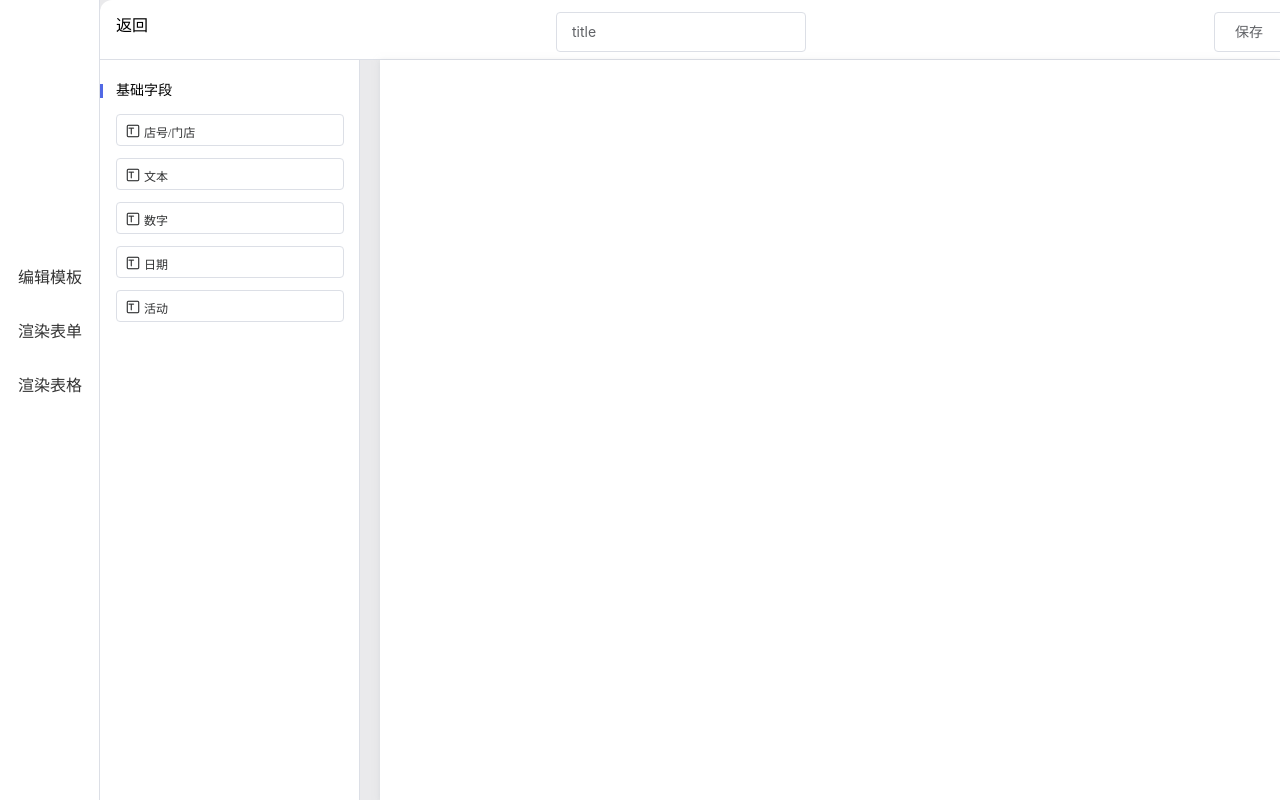
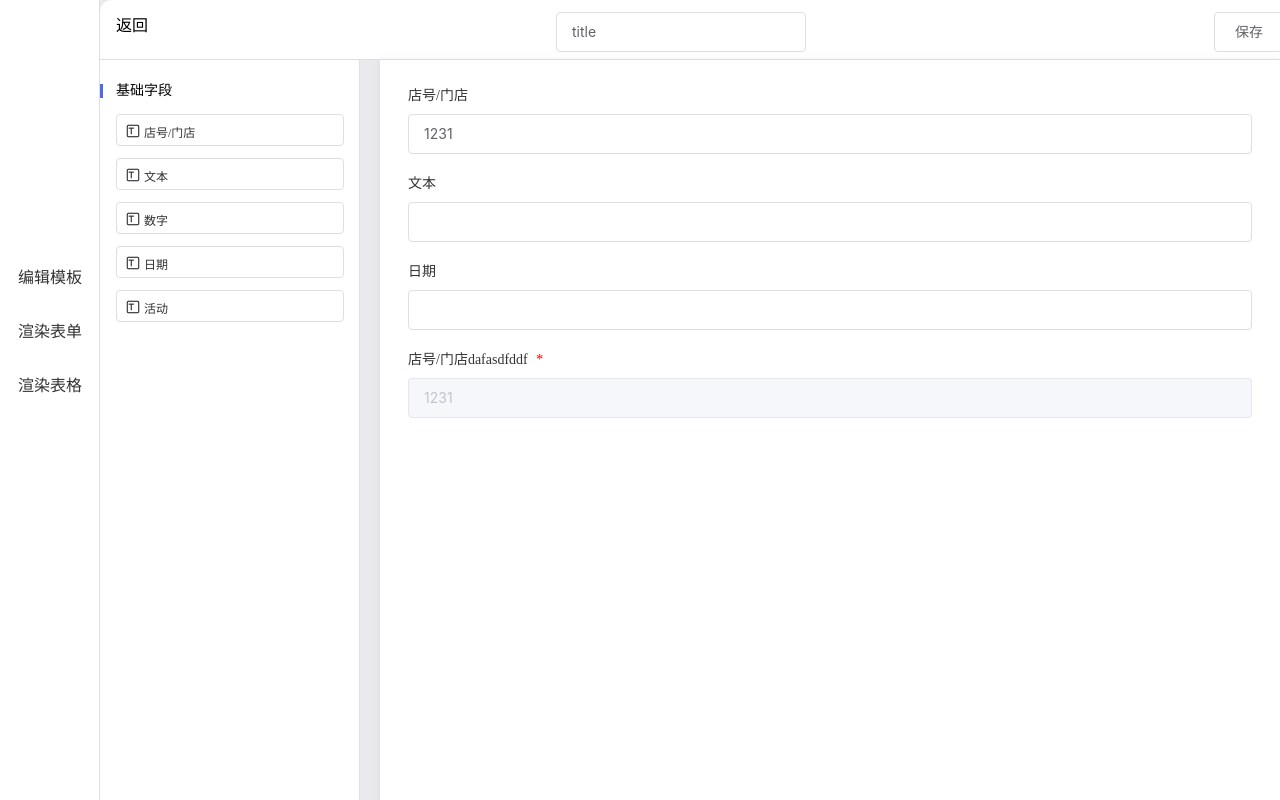
Before and after one commit to cloudtrek-cn/auto-form-core, a Vue app: page / in a window 1280 px wide. Built offline with nearby package versions, Linux system fonts and the light colour scheme.

Commit message:
k0a1a/feat/-:0.3.1版本

```diff
--- a/examples/views/Construct.vue
+++ b/examples/views/Construct.vue
@@ -2,6 +2,7 @@
     <div class="construct-page">
         <auto-construct
             ref="autoConstruct"
+            :initData="initData"
             :components-list="componentsList"
             :components-library="componentsLibrary"
             :title="title"
@@ -131,11 +132,102 @@ export default class Construct extends Vue {
             ],
         },
     ];
+    public initData = {
+        title: "title",
+        field: [
+            {
+                id: "el-19572d6a-05af-4b59-b08e-9c32b16fdb29",
+                title: "店号/门店",
+                placeholder: "请输入",
+                isFilter: false,
+                required: false,
+                props: {
+                    value: {
+                        type: "input",
+                        name: "默认内容",
+                        value: "1231",
+                        required: true,
+                    },
+                    disabled: {
+                        type: "switch",
+                        name: "是否禁用",
+                        value: false,
+                        required: true,
+                    },
+                    render: {
+                        type: "render",
+                        name: "自定义组件",
+                        render: "Input",
+                        value: "value",
+                        required: true,
+                    },
+                },
+                elTemplateName: "店号/门店",
+            },
+            {
+                id: "el-a65f067f-a9af-41b2-936e-df9eb4c047e9",
+                title: "文本",
+                isFilter: false,
+                required: false,
+                props: {
+                    value: {
+                        type: "input",
+                        name: "默认内容",
+                        value: "",
+                        required: true,
+                    },
+                    disabled: {
+                        type: "switch",
+                        name: "是否禁用",
+                        value: false,
+                        required: true,
+                    },
+                },
+                elTemplateName: "text",
+            },
+            {
+                id: "el-0b6fb673-91c2-4990-8b3f-8870c4ca86b2",
+                title: "日期",
+                isFilter: false,
+                required: false,
+                elTemplateName: "date",
+            },
+            {
+                id: "el-abcbdc54-e3e5-4201-ac08-6cabf12c043c",
+                title: "店号/门店dafasdfddf",
+                placeholder: "请输入32222222222222222",
+                isFilter: false,
+                required: true,
+                props: {
+                    value: {
+                        type: "input",
+                        name: "默认内容",
+                        value: "1231",
+                        required: true,
+                    },
+                    disabled: {
+                        type: "switch",
+                        name: "是否禁用",
+                        value: true,
+                        required: true,
+                    },
+                    render: {
+                        type: "render",
+                        name: "自定义组件",
+                        render: "Input",
+                        value: "value",
+                        required: true,
+                    },
+                },
+                elTemplateName: "店号/门店",
+            },
+        ],
+    };
     save() {
         const data = (
             this.$refs["autoConstruct"] as typeof AutoForm.Construct.prototype
         ).save();
-        console.log(data);
+        console.log(JSON.stringify(data));
     }
 }
 </script>
--- a/package.json
+++ b/package.json
@@ -1,6 +1,6 @@
 {
     "name": "@cloudtrek/auto-form",
-    "version": "0.2.4",
+    "version": "0.3.1",
     "main": "lib/index.umd.min.js",
     "scripts": {
         "serve": "vue-cli-service serve",
@@ -8,7 +8,8 @@
         "test:e2e": "vue-cli-service test:e2e",
         "lint": "vue-cli-service lint",
         "fix": "vue-cli-service lint --fix",
-        "lib": "vue-cli-service build --target lib --name index --dest lib packages/index.ts"
+        "lib": "vue-cli-service build --target lib --name index --dest lib packages/index.ts",
+        "push": "yarn lib && git add lib && npm publish --registry https://cnpm.c2star.com"
     },
     "typings": "types/index.d.ts",
     "files": [
--- a/packages/Construct/index.ts
+++ b/packages/Construct/index.ts
@@ -1,7 +1,6 @@
 /* eslint-disable @typescript-eslint/no-explicit-any */
 import Construct from "./src/construct.vue";
 Construct.install = (app: any): void => {
-    console.log(app);
     app.component(Construct.name, Construct);
 };
 
--- a/packages/Construct/src/construct.vue
+++ b/packages/Construct/src/construct.vue
@@ -160,9 +160,56 @@ export default class AutoConstruct extends Vue {
     @Prop({ type: Object, default: null }) public componentsLibrary!: {
         [key: string]: Vue.VNode;
     };
+    @Prop({ type: Object, default: null }) public initData!: {
+        title: string;
+        field: AutoConstruct.elAttribute[];
+    };
     mounted() {
-        // console.log(this.componentsLibrary);
+        this.setComponentsListObj();
+        this.setValue();
     }
+    setValue() {
+        if (!this.initData) {
+            return;
+        }
+        const field = this.initData.field;
+        for (const index in field) {
+            const item = field[index];
+            const { props, placeholder, title, isFilter, required, id } = item;
+            const elTemplateName = item.elTemplateName;
+            if (this.componentsListObj[elTemplateName]) {
+                let el = this.cloneElement({
+                    ...this.componentsListObj[elTemplateName],
+                    id,
+                });
+                el.placeholder = placeholder;
+                el.props = props;
+                el.title = title;
+                el.required = required;
+                el.isFilter = isFilter;
+                this.elements.push(el);
+                this.interfaceObj[id].props = props;
+                this.interfaceObj[id].title = title;
+                this.interfaceObj[id].isFilter = isFilter;
+                this.interfaceObj[id].required = required;
+                this.interfaceObj[id].placeholder = placeholder;
+            }
+        }
+    }
+    private componentsListObj: {
+        [key: string]: AutoConstruct.elementItem;
+    } = {};
+    setComponentsListObj() {
+        this.componentsList.forEach((list) => {
+            list.list.forEach((item) => {
+                this.componentsListObj = {
+                    ...this.componentsListObj,
+                    [item.name]: item,
+                };
+            });
+        });
+    }
+
     /**
      * 组件列表
      * 作用：
@@ -197,14 +244,15 @@ export default class AutoConstruct extends Vue {
     }
     // 复制组件, 增加组件id，增加属性
     public cloneElement(e: AutoConstruct.elementItem) {
-        const id = `el-${getUUID()}`;
+        const id = e.id ? e.id : `el-${getUUID()}`;
         const attr: AutoConstruct.elAttribute = {
+            id,
             title: e.title,
             placeholder: e.placeholder,
-            isFilter: false,
-            required: false,
+            isFilter: e.isFilter ? e.isFilter : false,
+            required: e.required ? e.required : false,
             props: e.props,
-            elTemplate: e,
+            elTemplateName: e.name,
         };
         this.interfaceObj = {
             ...this.interfaceObj,
@@ -226,7 +274,11 @@ export default class AutoConstruct extends Vue {
     }
     // 根据自定义属性的更新重新渲染组件
     private uploadInterfaceObj(id: string) {
-        let el = this.interfaceObj[id].elTemplate;
+        const elTemplateName = this.interfaceObj[id].elTemplateName;
+        let el = this.componentsListObj[elTemplateName];
+        if (!el) {
+            return;
+        }
         for (const key in this.interfaceObj[id].props) {
             el.props[key].value = this.interfaceObj[id].props[key].value;
         }
@@ -337,6 +389,7 @@ export default class AutoConstruct extends Vue {
         this.elements.forEach((element) => {
             data.field.push({
                 ...this.interfaceObj[element.id],
+                id: element.id,
             });
         });
         return data;
--- a/packages/Form/index.ts
+++ b/packages/Form/index.ts
@@ -1,7 +1,6 @@
 /* eslint-disable @typescript-eslint/no-explicit-any */
 import Form from "./src/form.vue";
 Form.install = (app: any): void => {
-    console.log(app);
     app.component(Form.name, Form);
 };
 
--- a/packages/Table/index.ts
+++ b/packages/Table/index.ts
@@ -1,7 +1,6 @@
 /* eslint-disable @typescript-eslint/no-explicit-any */
 import Table from "./src/table.vue";
 Table.install = (app: any): void => {
-    console.log(Table.name);
     app.component(Table.name, Table);
 };
 
--- a/packages/index.ts
+++ b/packages/index.ts
@@ -2,7 +2,6 @@
 import Form from "./Form/index";
 import Table from "./Table/index";
 import Construct from "./Construct/index";
-
 const components = [Construct, Form, Table];
 
 // 全局注册组件
@@ -13,7 +12,7 @@ const install = (Vue: any) => {
 };
 
 export default {
-    version: "0.2.4",
+    version: "0.3.1",
     install,
     Form,
     Construct,
--- a/typings/shims-vue.d.ts
+++ b/typings/shims-vue.d.ts
@@ -29,6 +29,8 @@ declare namespace AutoConstruct {
         isActive: boolean;
         components: string;
         placeholder: string;
+        isFilter?: boolean;
+        required?: boolean;
         defaultProps: {
             [key: string]: unknown;
         };
@@ -45,6 +47,7 @@ declare namespace AutoConstruct {
         render: string;
     }
     interface elAttribute {
+        id: string;
         title: string;
         placeholder: string;
         isFilter: boolean;
@@ -52,6 +55,7 @@ declare namespace AutoConstruct {
         props: {
             [key: string]: customizeAttr;
         };
-        elTemplate: elementItem;
+        elTemplate?: elementItem;
+        elTemplateName: string;
     }
 }
```
